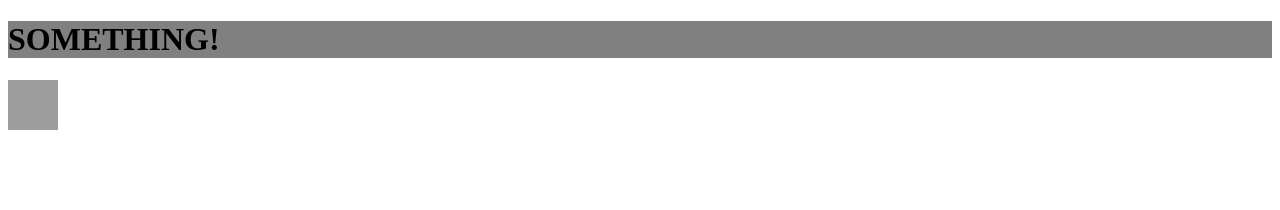
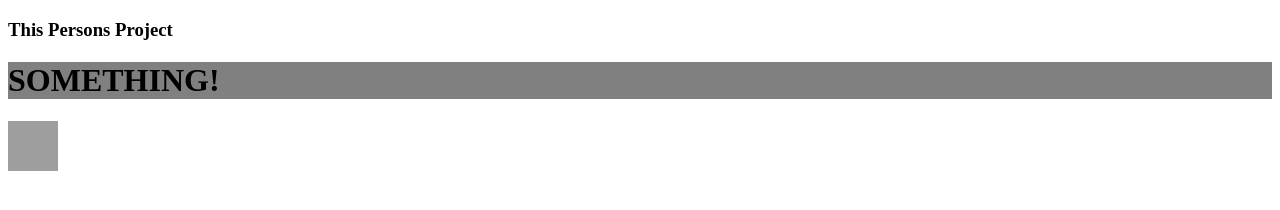
Before and after one commit to chrmichen/chrmichen, a plain HTML site: page index.html in a window 1280 px wide. Drawn offline with Linux system fonts and the light colour scheme; grey boxes are pictures that could not be loaded.

Commit message:
added html

```diff
--- a/index.html
+++ b/index.html
@@ -8,9 +8,14 @@
 
 <body>
 	<main>
-		<header></header>
+		<header class="personsNameSpace">
+			<div class="signature">
+				<h3> This Persons Project</h3>
+			</div>
+		</header>
 	<div>
 		<h1 class="something" > SOMETHING! </h1>
+
 		<img class="carpet" src="src/carpet.jpg"></img>
 	</div>
 	</main>
```
